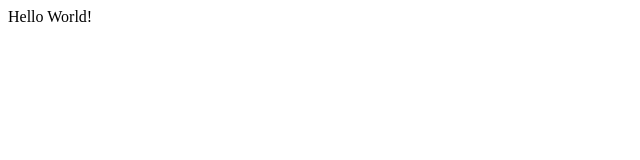
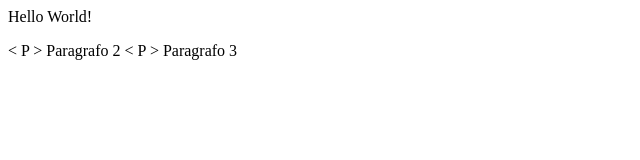
Before and after one commit to AngelaPeluso/provabr, a plain HTML site: page index.html in a window 1280 px wide. Shown: the whole page, without its empty margins (0-640 px from the left). Drawn offline with Linux system fonts and the light colour scheme.

Commit message:
commHtm3

```diff
--- a/index.html
+++ b/index.html
@@ -5,6 +5,8 @@
     <body>
         <div>
 		<p>Hello World!</p>
+		< P > Paragrafo 2 </ p >
+		< P > Paragrafo 3 </ p >
 	</div>
     </body>
 </html>
```
